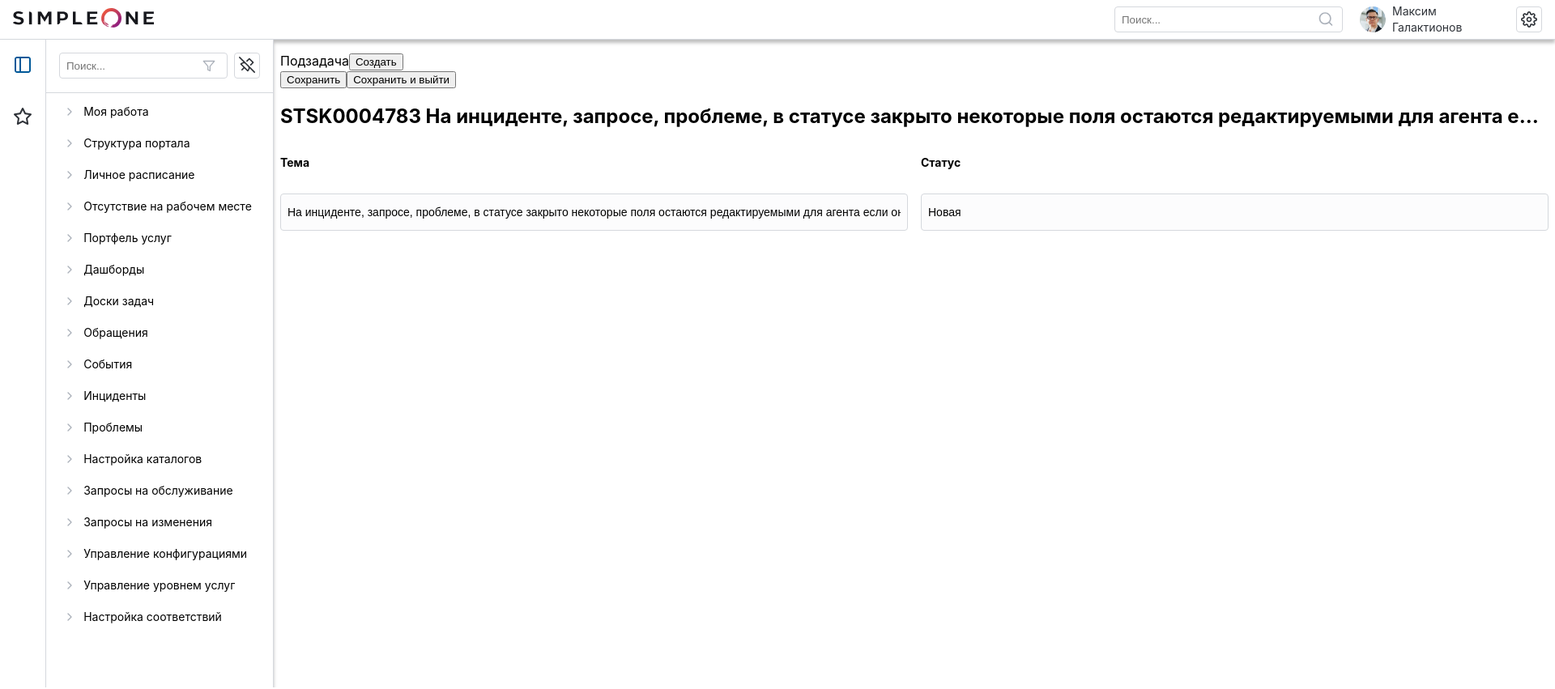
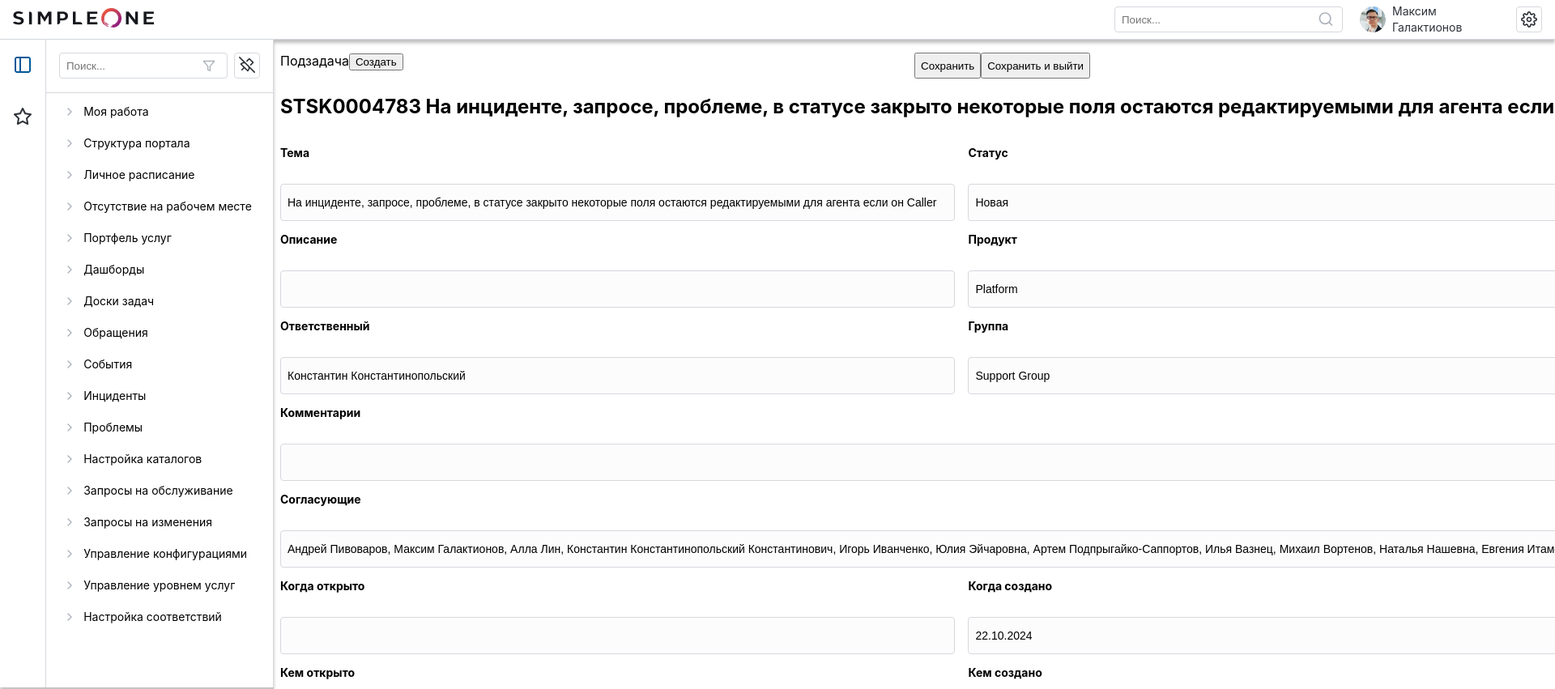
Before and after one commit to Taitanos/simple-one, a React (Create React App) app: page / in a window 1280 px wide. Shown: the top 851 px of the page at 81% size, 1920 px wide, since content can reach past the window. Built offline with nearby package versions, Linux system fonts and the light colour scheme.

Commit message:
main refactoring

```diff
--- a/src/components/form/Form.tsx
+++ b/src/components/form/Form.tsx
@@ -13,6 +13,58 @@ export const Form: React.FC = () => {
                 <ElementTask>
                     <ElementTaskName>Статус</ElementTaskName>
                     <InputForm type={"text"} value={"Новая"}/>
+                </ElementTask>
+            </FormElement>
+            <FormElement>
+                <ElementTask>
+                    <ElementTaskName>Описание</ElementTaskName>
+                    <InputForm type={"text"} value={""}/>
+                </ElementTask>
+                <ElementTask>
+                    <ElementTaskName>Продукт</ElementTaskName>
+                    <InputForm type={"text"} value={"Platform"}/>
+                </ElementTask>
+            </FormElement>
+            <FormElement>
+                <ElementTask>
+                    <ElementTaskName>Ответственный</ElementTaskName>
+                    <InputForm type={"text"} value={"Константин Константинопольский"}/>
+                </ElementTask>
+                <ElementTask>
+                    <ElementTaskName>Группа</ElementTaskName>
+                    <InputForm type={"text"} value={"Support Group"}/>
+                </ElementTask>
+            </FormElement>
+            <FormElement>
+                <ElementTask>
+                    <ElementTaskName>Комментарии</ElementTaskName>
+                    <InputForm type={"text"} value={""}/>
+                </ElementTask>
+            </FormElement>
+            <FormElement>
+                <ElementTask>
+                    <ElementTaskName>Согласующие</ElementTaskName>
+                    <InputForm type={"text"} value={"Андрей Пивоваров, Максим Галактионов, Алла Лин, Константин Константинопольский Константинович, Игорь Иванченко, Юлия Эйчаровна, Артем Подпрыгайко-Саппортов, Илья Вазнец, Михаил Вортенов, Наталья Нашевна, Евгения Итамовна, Алиса Киральчук"}/>
+                </ElementTask>
+            </FormElement>
+            <FormElement>
+                <ElementTask>
+                    <ElementTaskName>Когда открыто</ElementTaskName>
+                    <InputForm type={"text"} value={""}/>
+                </ElementTask>
+                <ElementTask>
+                    <ElementTaskName>Когда создано</ElementTaskName>
+                    <InputForm type={"text"} value={"22.10.2024"}/>
+                </ElementTask>
+            </FormElement>
+            <FormElement>
+                <ElementTask>
+                    <ElementTaskName>Кем открыто</ElementTaskName>
+                    <InputForm type={"text"} value={"Андрей Пивоваров"}/>
+                </ElementTask>
+                <ElementTask>
+                    <ElementTaskName>Кем создано</ElementTaskName>
+                    <InputForm type={"text"} value={"Андрей Пивоваров"}/>
                 </ElementTask>
             </FormElement>
         </FormStyled>
@@ -33,7 +85,6 @@ const FormTask = styled.h2`
 
 const FormElement = styled.div`
     width: 100%;
-    //max-width: 1534px;
     gap: 16px;
     display: flex;
     flex-direction: row;
--- a/src/layout/Main.tsx
+++ b/src/layout/Main.tsx
@@ -1,3 +1,108 @@
+import React from "react";
+import styled from "styled-components";
+import {Form} from "../components/form/Form";
+
+export const Main: React.FC = () => {
+    return (
+        <MainStyled>
+            <HeaderTask>
+                <span>Подзадача</span>
+                <button>Создать</button>
+            </HeaderTask>
+            <CreatedTask>
+                <ButtonForm>Сохранить</ButtonForm>
+                <ButtonForm>Сохранить и выйти</ButtonForm>
+            </CreatedTask>
+            <Form/>
+        </MainStyled>
+    );
+};
+
+const MainStyled = styled.div`
+    display: flex;
+    flex-wrap: wrap;
+    width: 100%;
+    max-width: 1566px;
+    padding: 16px 8px;
+    border-right: 1px solid #d5d8dd;
+    box-shadow: 0 4px 4px 0 rgba(0, 0, 0, 0.25);
+    background: #fff;
+
+    /*   !* Flexbox контейнер *!
+       display: flex;
+       flex-wrap: wrap;
+       gap: 16px;  !* Промежутки между блоками *!
+
+       !* Правила для box1 и box2 *!
+       .box1 {
+           display: flex;
+           align-items: center;
+           justify-content: flex-start;
+           gap: 8px;
+       }
+
+       .box2 {
+           display: flex;
+           align-items: center;
+           justify-content: flex-end;
+           gap: 8px;
+       }
+
+       !* На больших экранах они будут располагаться в одну строку *!
+       .box1, .box2 {
+           flex: 1;
+       }
+
+       !* Стили для формы *!
+       > div {
+           width: 100%;
+           margin-top: 16px;
+       }
+
+       !* Media query для уменьшения экрана до 980px *!
+       @media (max-width: 980px) {
+           flex-direction: column; !* Вертикальное расположение элементов *!
+           .box1 {
+               order: 1; !* box1 будет первым *!
+           }
+           > div {
+               order: 2; !* Form будет вторым *!
+           }
+           .box2 {
+               order: 3; !* box2 будет последним *!
+           }
+       }*/
+`
+
+const HeaderTask = styled.div`
+    height: 32px;
+    flex: 1 1 50%;
+   // padding: 20px;
+    box-sizing: border-box;
+    order: 0;
+    justify-content: flex-start;
+`
+
+const CreatedTask = styled.div`
+    height: 32px;
+    //display: flex;
+   flex: 1 1 50%;
+    //padding: 20px;
+    box-sizing: border-box;
+    order: 0;
+    justify-content: flex-end;
+`
+
+const FormContain = styled.div`
+    flex-basis: 100%;
+    order: 1;
+`
+const ButtonForm = styled.button`
+    height: 32px;
+`
+
+
+/*
 import React from "react";
 import styled from "styled-components";
 import {Form} from "../components/form/Form";
@@ -5,11 +110,11 @@ import {Form} from "../components/form/Form";
 export const Main : React.FC = () => {
     return (
         <MainStyled>
-            <div>
+            <div className={"box1"}>
                 <span>Подзадача</span>
                 <button>Создать</button>
             </div>
-            <div>
+            <div className={"box2"}>
                 <button>Сохранить</button>
                 <button>Сохранить и выйти</button>
             </div>
@@ -27,4 +132,4 @@ const MainStyled = styled.div`
     border-right: 1px solid #d5d8dd;
     box-shadow: 0 4px 4px 0 rgba(0, 0, 0, 0.25);
     background: #fff;
-`
+`*/
```
